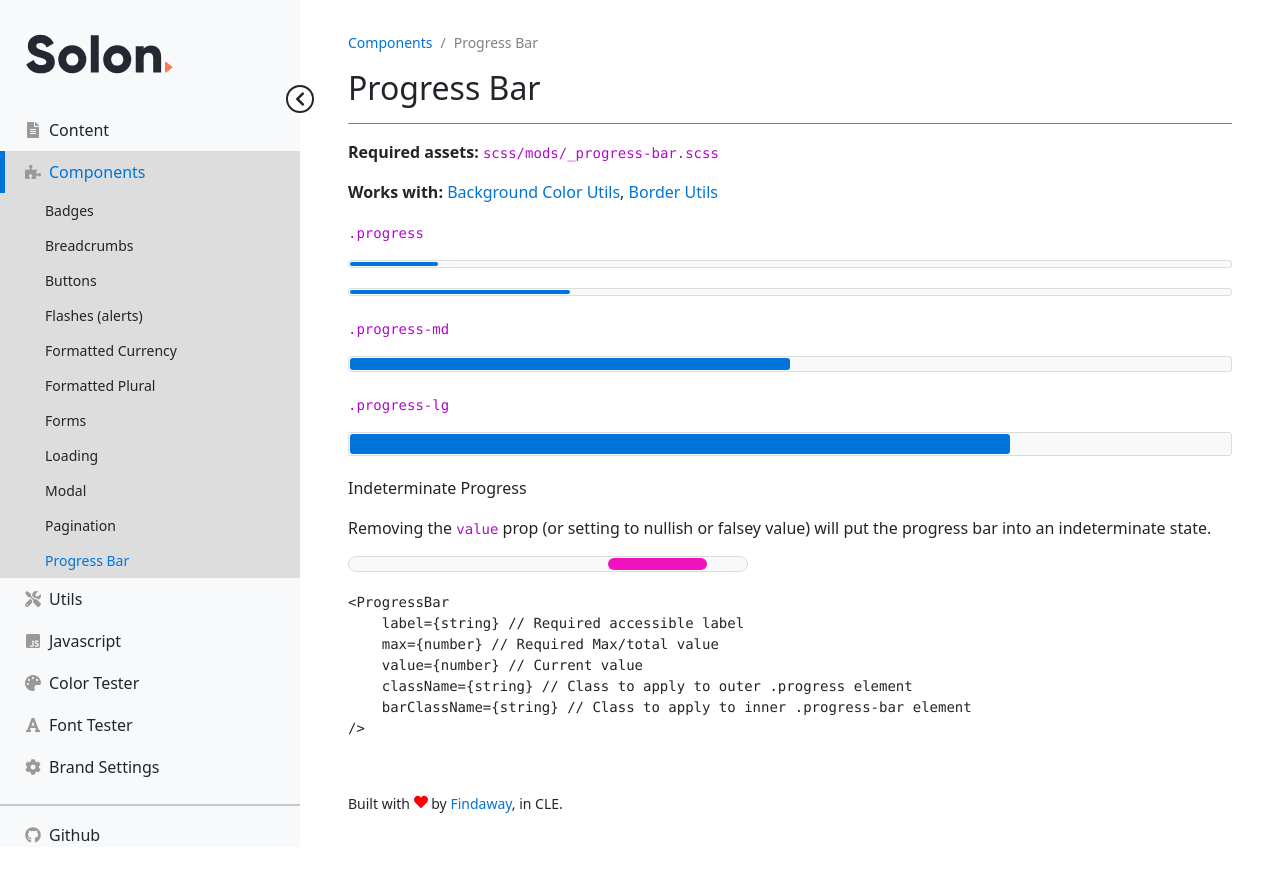
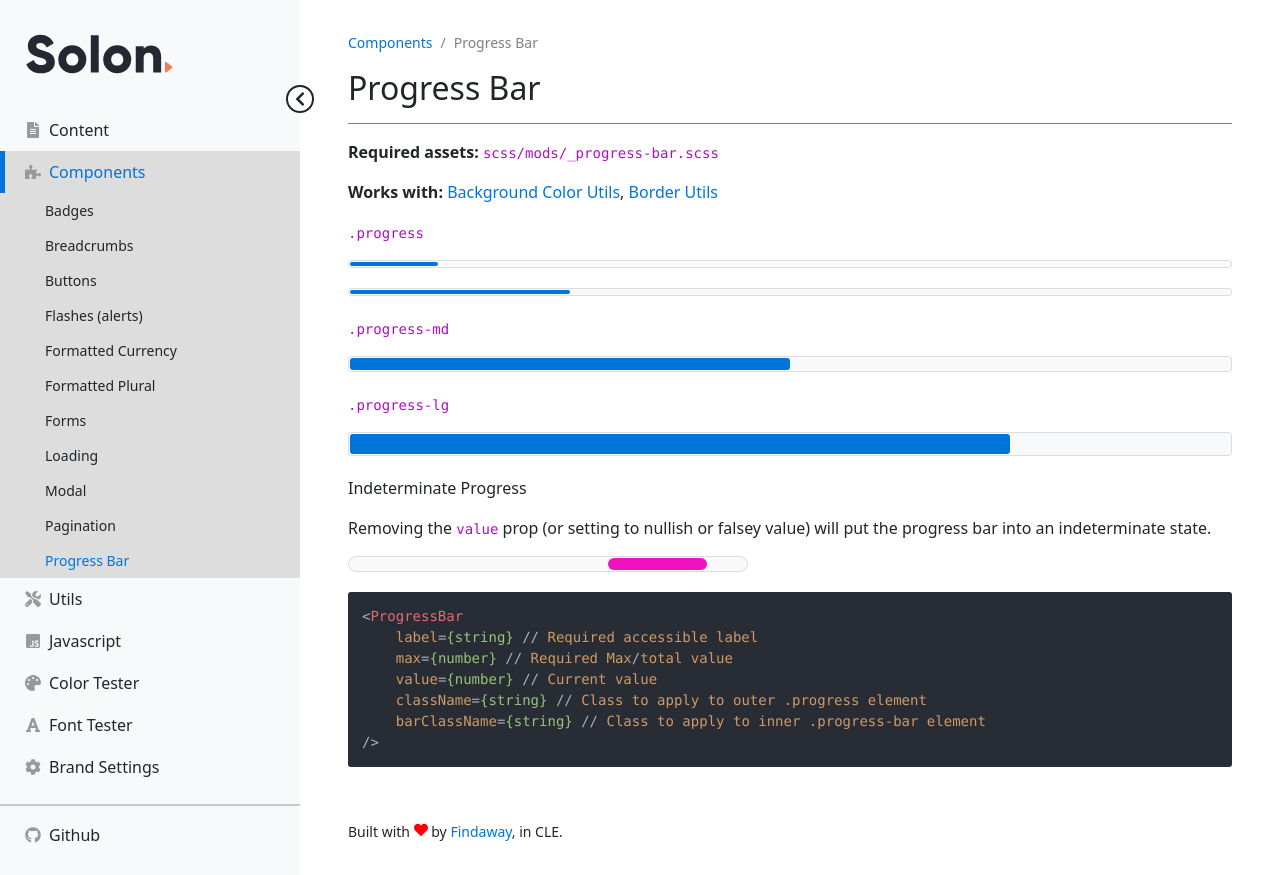
Before and after one commit to FindawayWorld/Solon, a React (Create React App) app: page /components/progress-bar in a window 1280 px wide. Built offline with nearby package versions, Linux system fonts and the light colour scheme.

Commit message:
ProgressBar syntax highlighting

```diff
--- a/src/pages/Components/ProgressBar.jsx
+++ b/src/pages/Components/ProgressBar.jsx
@@ -1,5 +1,6 @@
 import { Link } from 'react-router-dom';
 import { BreadcrumbItem, Breadcrumbs } from '../../components/Breadcrumbs';
+import Code from '../../components/Code';
 import ProgressBar from '../../components/ProgressBar';
 const ProgressBarPage = () => {
     return (
@@ -48,15 +49,16 @@ const ProgressBarPage = () => {
                     />
                 </div>
 
-                <pre>
-                    <code>{`<ProgressBar
+                <Code
+                    lang="jsx"
+                    code={`<ProgressBar
     label={string} // Required accessible label
     max={number} // Required Max/total value
     value={number} // Current value
     className={string} // Class to apply to outer .progress element
     barClassName={string} // Class to apply to inner .progress-bar element
-/>`}</code>
-                </pre>
+/>`}
+                />
             </div>
         </section>
     );
```
